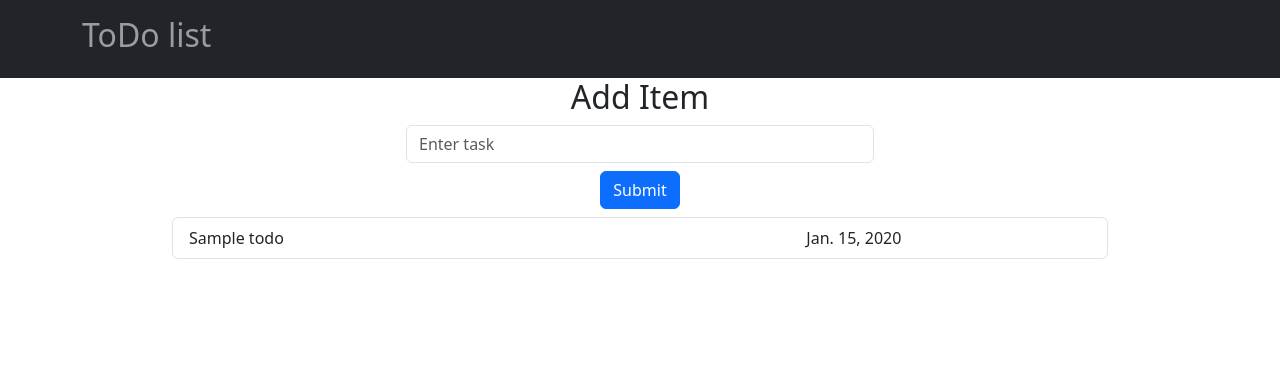
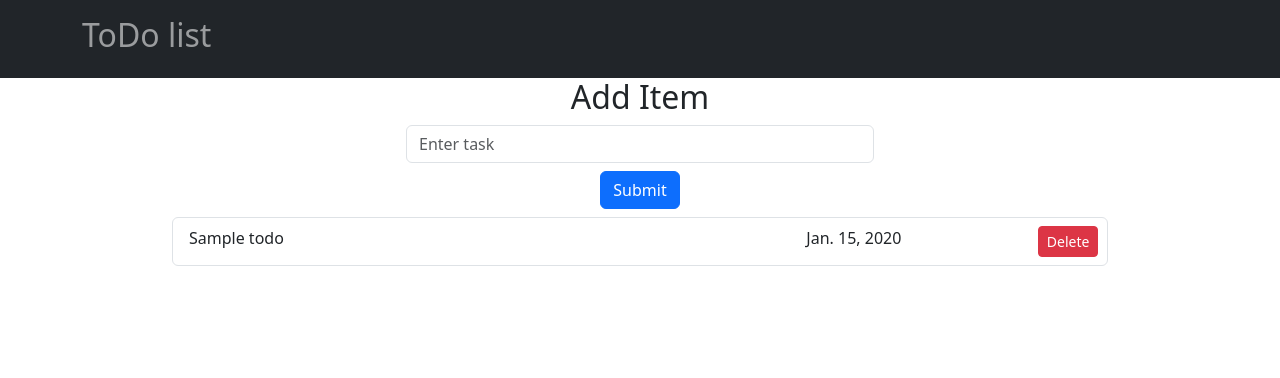
Before and after one commit to Mahdifm1/ToDo_list, a Django app: page / in a window 1280 px wide. Shown: the top 378 px of the page. Run offline with Django 4.2, Linux system fonts and the light colour scheme; tables that the repository leaves empty hold one stand-in row (values such as "Sample post").

Commit message:
add delete task option

```diff
--- a/templates/main_page.html
+++ b/templates/main_page.html
@@ -6,7 +6,7 @@
     <div class="row">
         <div class="col">
             <h2 align="center">Add Item</h2>
-            <form class="form-inline" action="add_task/" method="post" align="center">
+            <form id="task_form" class="form-inline" action="add_task/" method="post" align="center">
                 <div align="center">
                     <input type="text" class="form-control w-50 mb-2 mr-sm-2" placeholder="Enter task" name="content"
                            maxlength="64" required oninvalid="this.setCustomValidity('task can not be empty')"
@@ -21,8 +21,13 @@
                             <div class="col-lg-8" style="overflow: hidden">
                                 {{ task.title }}
                             </div>
-                            <div class="col-lg-2">
+                            <div class="col-lg-3">
                                 {{ task.added_date }}
+                            </div>
+                            <div class="col-lg-1">
+                                <form class="form-inline" action="delete_task/{{ task.id }}/" method="post">
+                                    <button type="submit" class="btn btn-danger btn-sm">Delete</button>
+                                </form>
                             </div>
                         </div>
                     </li>
--- a/todoapp/urls.py
+++ b/todoapp/urls.py
@@ -4,4 +4,5 @@ from . import views
 urlpatterns = [
     path('', views.home_page, name='home_page'),
     path('add_task/', views.add_todo, name='add_todo'),
+    path('delete_task/<int:todo_id>/', views.delete_todo, name='delete_todo'),
 ]
--- a/todoapp/views.py
+++ b/todoapp/views.py
@@ -8,8 +8,7 @@ from django.http import HttpResponseRedirect
 
 
 def home_page(request):
-    print(Todo.objects.all().values())
-    contex = Todo.objects.all().values().order_by("-added_date")
+    contex = Todo.objects.all().values().order_by("-id")
     return render(request, 'main_page.html', context={'items': contex})
 
 
@@ -19,3 +18,9 @@ def add_todo(request):
     text = request.POST['content']
     Todo.objects.create(title=text, added_date=time)
     return HttpResponseRedirect('/')
+
+
+@csrf_exempt
+def delete_todo(request, todo_id):
+    Todo.objects.get(id=todo_id).delete()
+    return HttpResponseRedirect('/')
```
